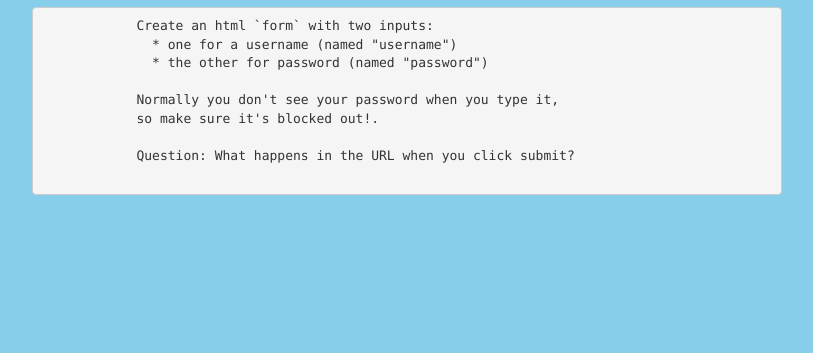
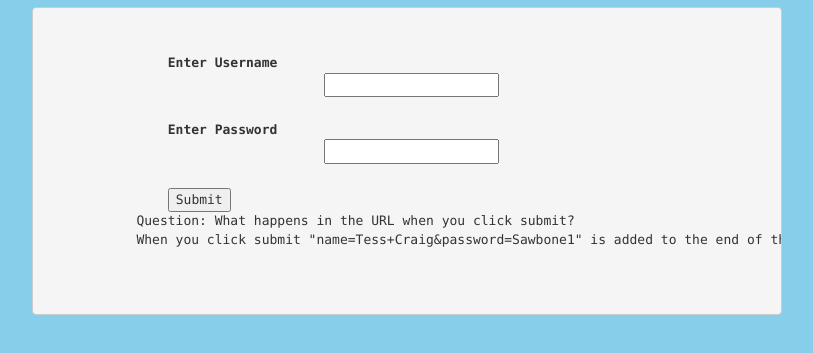
Before and after one commit to TessACraig89/HTML-Forms-Lab-Lesson, a plain HTML site: page 01_login_form/index.html in a window 1280 px wide. Shown: the part 143-496 px from the top of the page, without its empty margins (233-1046 px from the left). Drawn offline with nearby package versions, Linux system fonts and the light colour scheme.

Commit message:
creates Login form with username, password, and submit inputs

```diff
--- a/01_login_form/index.html
+++ b/01_login_form/index.html
@@ -23,14 +23,17 @@
         <div class="col-md-8 col-md-offset-2">
           <h1>1. Login Form.</h1>
           <pre>
-            Create an html `form` with two inputs:
-              * one for a username (named "username")
-              * the other for password (named "password")
-
-            Normally you don't see your password when you type it,
-            so make sure it's blocked out!.
-
+            <form>
+                <label>Enter Username
+                    <input type="text" id="user" name="name"/>
+                </label>
+                <label>Enter Password
+                    <input type="password" name="password"/>
+                </label>
+                <input type="submit">
             Question: What happens in the URL when you click submit?
+            When you click submit "name=Tess+Craig&password=Sawbone1" is added to the end of the current URL.
+          </form>
           </pre>
         </div>
         <div class="row">
```
